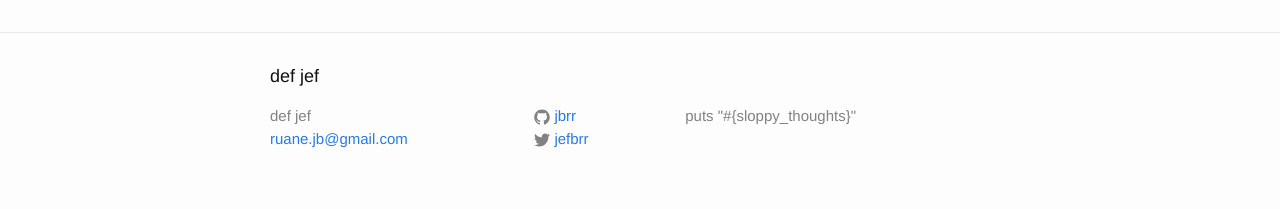
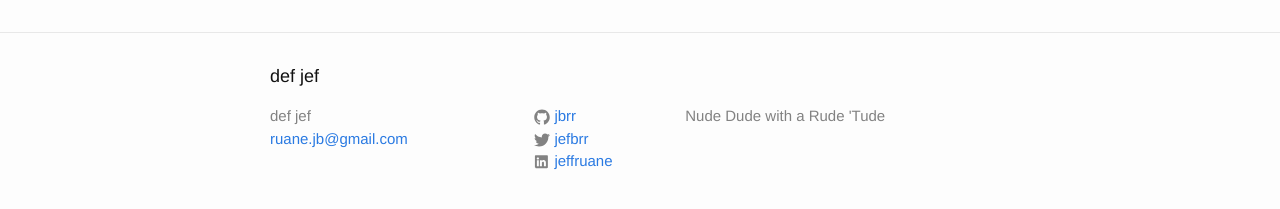
Before and after one commit to jbrr/jbrr.github.io, a Jekyll site: the page built from about.md, in a window 1280 px wide. Shown: the part 255-464 px from the top of the page. Built offline with Jekyll 4.4.1, drawn with Linux system fonts in a browser that asks for light colours.

Commit message:
Add Linkedin link and icon

```diff
--- a/_config.yml
+++ b/_config.yml
@@ -1,11 +1,12 @@
 # Site settings
 title: def jef
 email: ruane.jb@gmail.com
-description: puts "#{sloppy_thoughts}"
+description: Nude Dude with a Rude 'Tude
 baseurl: "" # the subpath of your site, e.g. /blog/
 url: "https://jbrr.github.io" # the base hostname & protocol for your site
 twitter_username: jefbrr
 github_username:  jbrr
+linkedin_username: jeffruane
 
 # Build settings
 markdown: kramdown
--- a/_includes/footer.html
+++ b/_includes/footer.html
@@ -42,6 +42,20 @@
             </a>
           </li>
           {% endif %}
+
+          {% if site.linkedin_username %}
+          <li>
+            <a href="https://linkedin.com/in/{{ site.linkedin_username }}">
+              <span class="icon  icon--linkedin">
+                <svg viewBox="0 0 61 61">
+                  <path fill="#828282" d="M49.265,4.667H7.145c-2.016,0-3.651,1.596-3.651,3.563v42.613c0,1.966,1.635,3.562,3.651,3.562h42.12   c2.019,0,3.654-1.597,3.654-3.562V8.23C52.919,6.262,51.283,4.667,49.265,4.667z M18.475,46.304h-7.465V23.845h7.465V46.304z    M14.743,20.777h-0.05c-2.504,0-4.124-1.725-4.124-3.88c0-2.203,1.67-3.88,4.223-3.88c2.554,0,4.125,1.677,4.175,3.88   C18.967,19.052,17.345,20.777,14.743,20.777z M45.394,46.304h-7.465V34.286c0-3.018-1.08-5.078-3.781-5.078   c-2.062,0-3.29,1.389-3.831,2.731c-0.197,0.479-0.245,1.149-0.245,1.821v12.543h-7.465c0,0,0.098-20.354,0-22.459h7.465v3.179   c0.992-1.53,2.766-3.709,6.729-3.709c4.911,0,8.594,3.211,8.594,10.11V46.304z"/>
+                </svg>
+              </span>
+
+              <span class="username">{{ site.linkedin_username }}</span>
+            </a>
+          </li>
+          {% endif %}
         </ul>
       </div>
 
```
